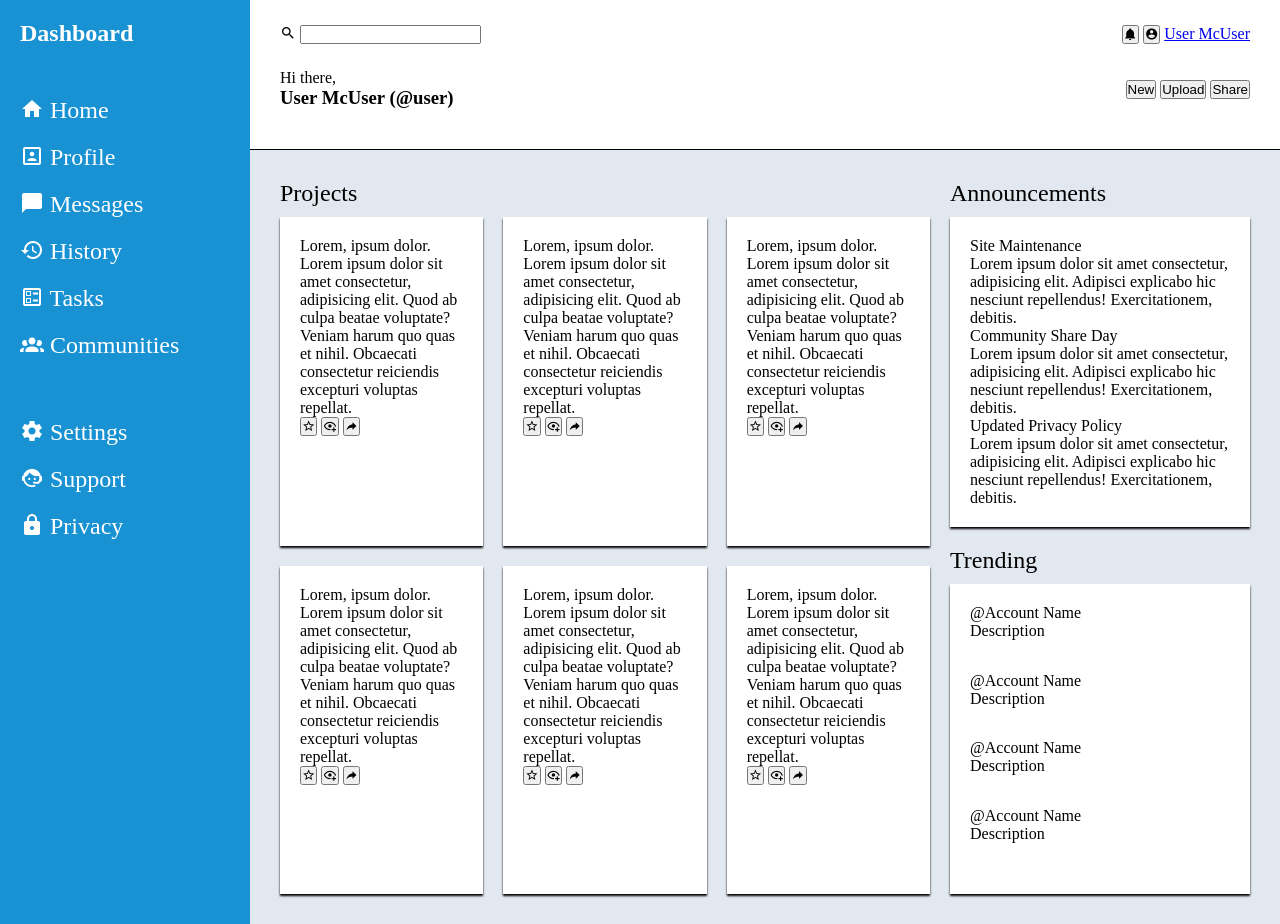
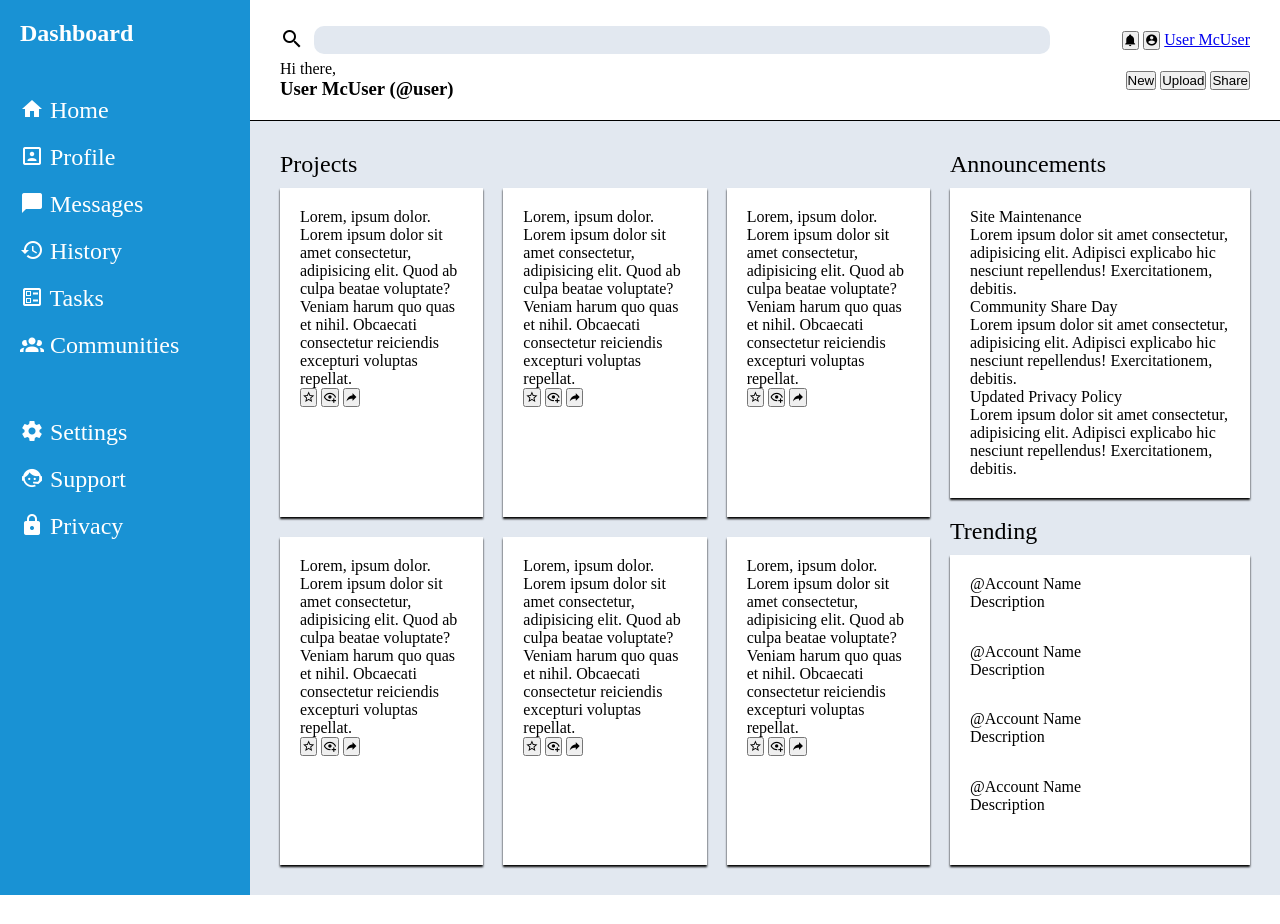
Before and after one commit to KevinV0212/admin-dashboard, a plain HTML site: page index.html in a window 1280 px wide. After the commit the page ends 895 px from the top, so only its background shows below. Drawn offline with Linux system fonts and the light colour scheme.

Commit message:
changed header to grid format

```diff
--- a/index.html
+++ b/index.html
@@ -76,7 +76,6 @@
             </div>
         </div>
         <div class="header">
-            <div class="header-top">
             <form action="">
                 <span class="mdi mdi-magnify"></span>
                 <input type="search">
@@ -87,8 +86,6 @@
                 <a href="#">User McUser</a>
                 <div></div>
             </div>
-            </div>
-            <div class="header-bottom">
             <div class="account-info">
                 <div class="welcome-message">
                     <p>Hi there,</p>
@@ -100,7 +97,6 @@
                     <button>New</button>
                     <button>Upload</button>
                     <button>Share</button>
-                    </div>
                 </div>
             </div>
         </div>
--- a/style.css
+++ b/style.css
@@ -1,29 +1,29 @@
-:root{
+:root {
     --blue-light:#1992D4;
     --gray-light:#E2E8F0;
 }
-*{
+* {
     margin:0;
     padding:0;
     box-sizing:border-box;
 }
 
-html{
+html {
     font-size:16px;
 }
 
-body{
+body {
     height:100vh;
     display:flex;
 }
-.container{
+.container {
     flex:1;
     display:grid;
-    grid-template-columns:[start] minmax(100px, 250px) minmax(500px, 1fr);
-    grid-template-rows:[top] 150px 1fr[bottom];
+    grid-template-columns:[start] minmax(200px, 250px) minmax(500px, 1fr);
+    grid-template-rows:[top] auto 1fr[bottom];
 }
 
-.sidebar{
+.sidebar {
     padding:20px;
     grid-row: top / bottom;
     background-color:var(--blue-light);
@@ -33,45 +33,62 @@ body{
 .sidebar a,
 .sidebar a:hover,
 .sidebar a:active,
-.sidebar a:visited{
-    font-size:1.5em;
+.sidebar a:visited {
+    font-size:1.5rem;
     color:white;
 }
 .sidebar a,
-.sidebar a:visited{
+.sidebar a:visited {
     text-decoration:none;
 }
 
-.nav, .utilities{
+.nav, .utilities {
     margin: 50px 0 60px;
 }
-.nav > ul, .utilities > ul{
+.nav > ul, .utilities > ul {
     list-style-type:none;
     display:flex;
     flex-direction:column;
     gap:20px;
 }
 
-.header{
+.header {
     padding:20px 30px;
     grid-template-rows: repeat(2, 1fr);
 
     background-color:white;
     border-bottom: 1px solid black;
 
-    display:flex;
-    flex-direction:column;
-    justify-content:center;
+    display:grid;
+    grid-template-columns: minmax(200px, 1fr) min(200px);
+    align-items:center;
 }
 
-.header-top, .header-bottom{
-    flex:1;
+.header > .account-controls,
+.header > .post-controls{
+    justify-self:end;
+}
+
+
+form {
+    font-size:1.5rem;
+
     display:flex;
-    justify-content:space-between;
     align-items:center;
-    margin-bottom:20px;
+    gap:10px;
 }
-.main-content{
+input[type="search"] {
+    flex: 1;
+    background-color:var(--gray-light);
+
+    height:1.75rem;
+    padding:5px;
+
+    font-size:1rem;
+    border:none;
+    border-radius:10px;
+}
+.main-content {
     padding:30px;
 
     background-color: var(--gray-light);
@@ -82,17 +99,17 @@ body{
 }
 
 
-.main-content .section-title{
-    font-size: 1.5em;
+.main-content .section-title {
+    font-size: 1.5rem;
     margin-bottom: 10px;
 }
 
-.projects{
+.projects {
     grid-row: 1 / 3;
     display:flex;
     flex-direction:column;
 }
-.card-grid{
+.card-grid {
     height: 100%;
     display:grid;
     grid-template-columns: repeat(auto-fit, minmax(200px, 1fr));
@@ -101,25 +118,25 @@ body{
 }
 
 
-.card, .news-body, .trending-body{
+.card, .news-body, .trending-body {
     padding:20px;
 
     box-shadow: 0px 2px 2px;
     background-color:white;
 }
 
-.news, .trending{
+.news, .trending {
     display:flex;
     flex-direction:column;
 }
 
-.news-body, .trending-body{
+.news-body, .trending-body {
     flex:1;
 
     display:flex;
     flex-direction:column;
 }
 
-.news-entry, .trend-entry{
+.news-entry, .trend-entry {
     flex: 1;
 }
```
Lines whose indentation alone changed are shown as unchanged.
